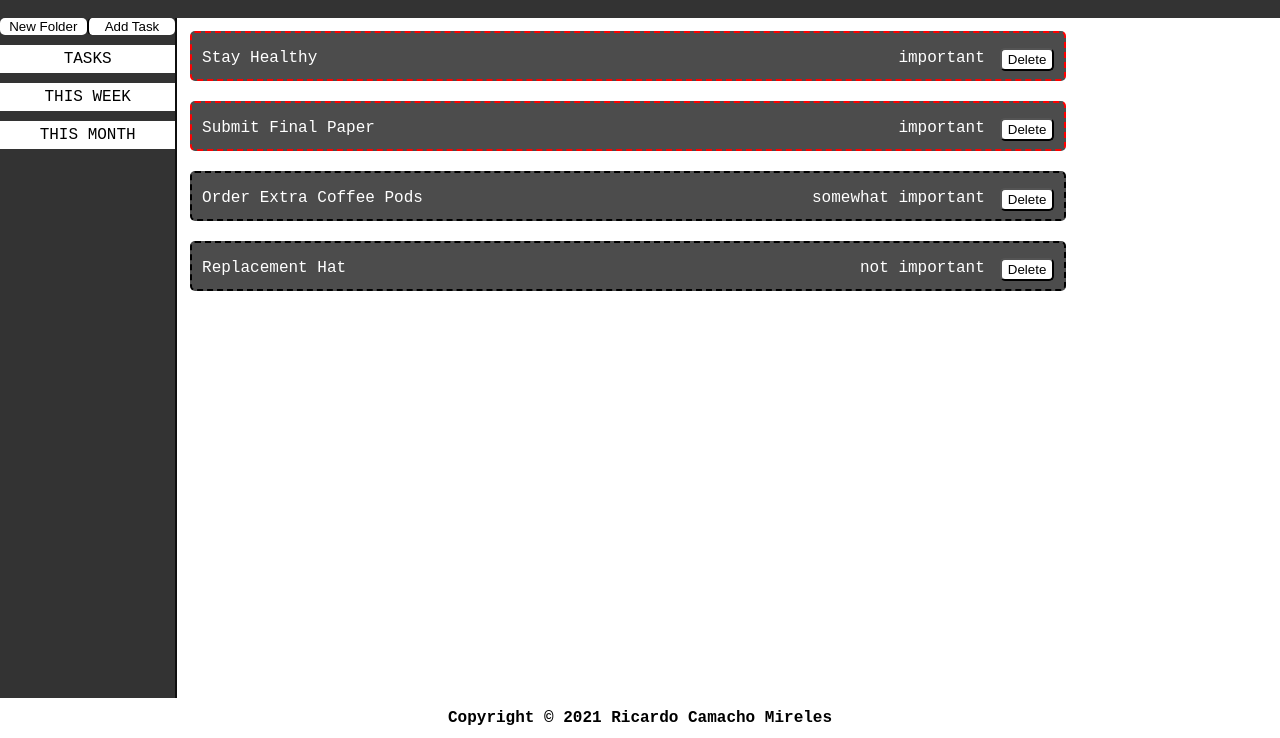
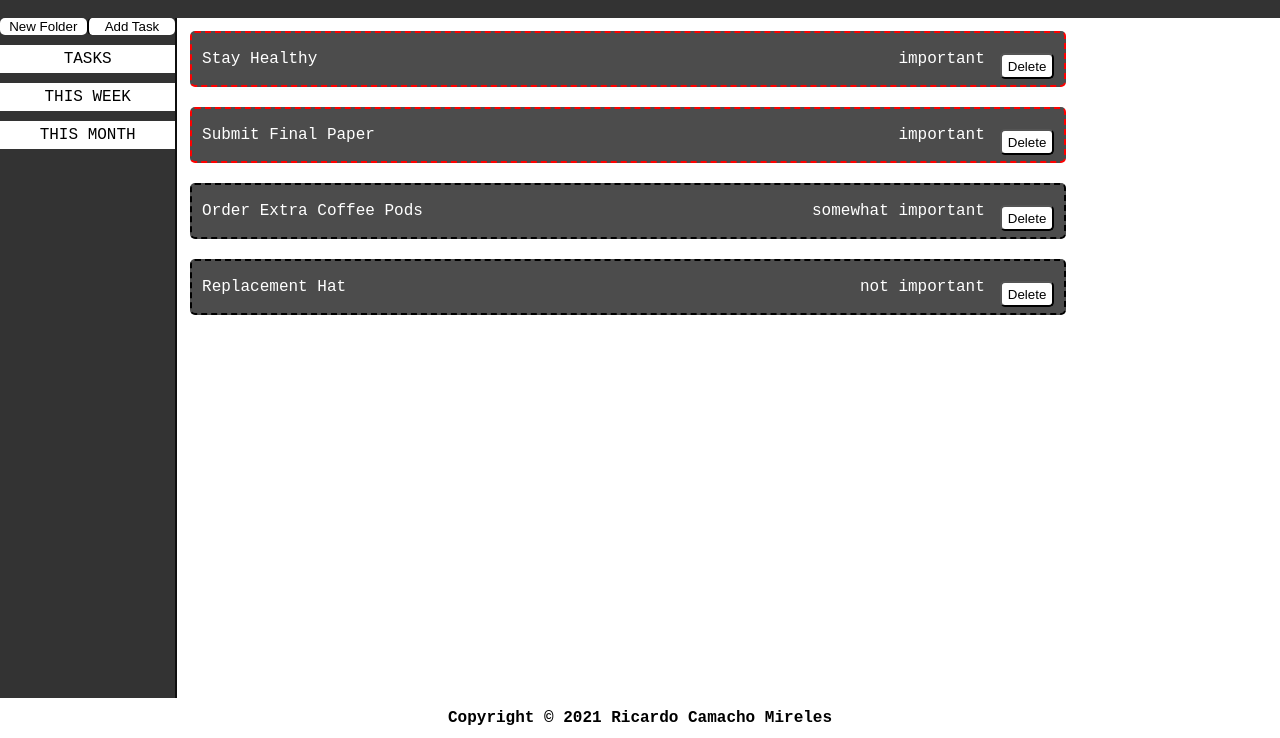
Before and after one commit to rcamach7/todo-list, a website built with webpack: page dist/index.html in a window 1280 px wide. Shown: the part 62-800 px from the top of the page. Built offline with Linux system fonts and the light colour scheme.

Commit message:
styling minor change

```diff
--- a/src/formValidation.js
+++ /dev/null
@@ -1 +0,0 @@
-const validateFrom = (form) => {};
--- a/src/style.css
+++ b/src/style.css
@@ -53,6 +53,7 @@ button {
 .contentContainer {
 	display: flex;
 	height: 85vh;
+	width: 100vw;
 }
 
 /* SIDEBAR STYLING */
@@ -121,17 +122,21 @@ button {
 	border-radius: 5px;
 
 	width: 100%;
-	height: 50px;
+	height: 7vh;
 	padding: 0 10px 0 10px;
 
 	text-align: center;
+
 	color: white;
 	border: black dashed 2px;
 	background-color: rgba(0, 0, 0, 0.7);
 
 	cursor: pointer;
 
+	align-items: center;
+	justify-content: center;
 	display: flex;
+	overflow: hidden;
 }
 
 .taskCard:hover {
```
Also changed, not shown: README.md, dist/main.js.
